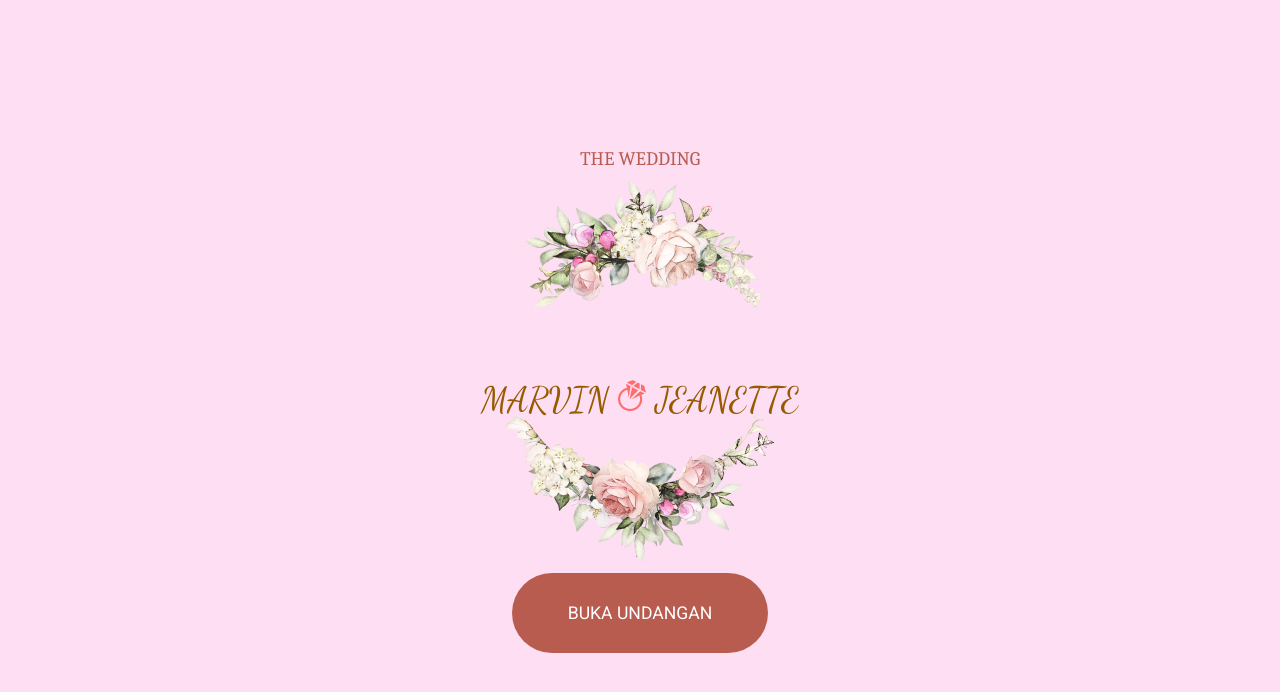
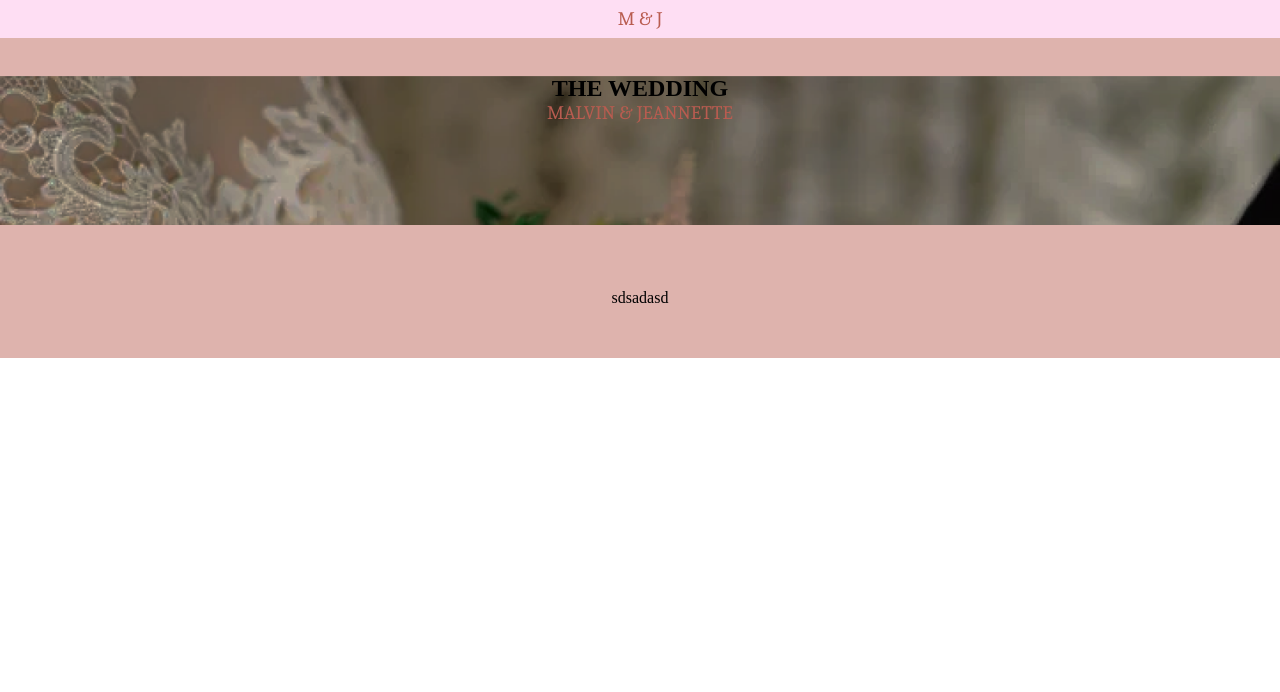
Before and after one commit to andra113/wedding-invitation, a plain HTML site: page index.html in a window 1280 px wide. Drawn offline with Linux system fonts and the light colour scheme.

Commit message:
added image files, added home page

```diff
--- /dev/null
+++ b/home.css
@@ -0,0 +1,38 @@
+.header {
+    width: 100vw;
+    background-color: var(--secondary-color);
+    top: 0;
+    text-align: center;
+    padding: 0.5rem 0;
+}
+
+.container {
+    display: flex;
+    justify-content: space-around;
+    align-items: center;
+    flex-direction: column;
+    width: 100vw;
+    height: 40vh;
+    background-color: var(--primary-color);
+}
+
+.top-section{
+    background-image: url(/img/bg.png);
+    background-size: cover;
+    height: 25vh;
+    position: relative;
+    width: 100vw;
+    transform: translateY(-30px);
+
+}
+
+.top-section-text {
+    width: 100vw;
+    display: flex;
+    flex-direction: column;
+    align-items: center;
+    justify-content: center;
+    position: absolute;
+    transform: translateY(50px);
+    text-align: center;
+}
--- a/index.html
+++ b/index.html
@@ -5,6 +5,7 @@
     <meta charset="UTF-8">
     <meta name="viewport" content="width=device-width, initial-scale=1.0">
     <link rel="stylesheet" href="style.css">
+    <link rel="stylesheet" href="home.css">
     <link rel="preconnect" href="https://fonts.googleapis.com">
     <link rel="preconnect" href="https://fonts.gstatic.com" crossorigin>
     <link
@@ -14,11 +15,31 @@
 </head>
 
 <body>
-    <section class="container" id="home">
+    <header class="cover-container">
         <h1 class="animation">THE WEDDING</h1>
         <img src="img/Flower.png" alt="Flower" class="flower animation">
         <h2 class="nama-mempelai animation"> MARVIN <img src="img/Ring.png" alt="Ring"> JEANETTE </h2>
-        <button class="btn before animation" >BUKA UNDANGAN</button>
+        <button class="btn animation">BUKA UNDANGAN</button>
+    </header>
+    <div class="header">
+        <h1>M & J</h1>
+    </div>
+    <section class="container">
+        <div class="top-section">
+            <div class="top-section-text">
+                <h2>THE WEDDING</h2>
+                <h1> MALVIN & JEANNETTE</h1>
+            </div>
+
+        </div>
+
+        <div>
+            sdsadasd
+        </div>
+
+        <div>
+
+        </div>
     </section>
 </body>
 
--- a/style.css
+++ b/style.css
@@ -1,4 +1,13 @@
-root {
+
+:root {
+    --primary-color: #deb3ad;
+    --secondary-color: #fedef3;
+    --button-color: #b95c50;
+
+    --text-sm:	font-size: 0.875rem; /* 14px */
+    --text-base:	font-size: 1rem; /* 16px */
+    --text-lg:	font-size: 1.125rem; /* 18px */
+
 
 }
 
@@ -8,8 +17,8 @@ root {
     box-sizing: border-box;
 }
 
-.container {
-    display: flex;
+.cover-container {
+    display: none;
     flex-direction: column;
     justify-content: center;
     align-items: center;
@@ -35,11 +44,10 @@ h1 {
 }
 
 .btn {
-    width: 20vw;
-    height: 10vh;
-    border-radius: 5rem;
+    width: 10rem;
+    height: 7vh;
     font-family: Roboto, sans-serif;
-    font-size: 1.1rem;
+    font-size: var(--text-sm);
     color: #ffffff;
     background-color:#B95C50 ;
     cursor: pointer;
```
Also changed, not shown: img/bg-sm.png (added), img/bg-xs.png (added), img/bg.png (added), img/bg2.png (added).
